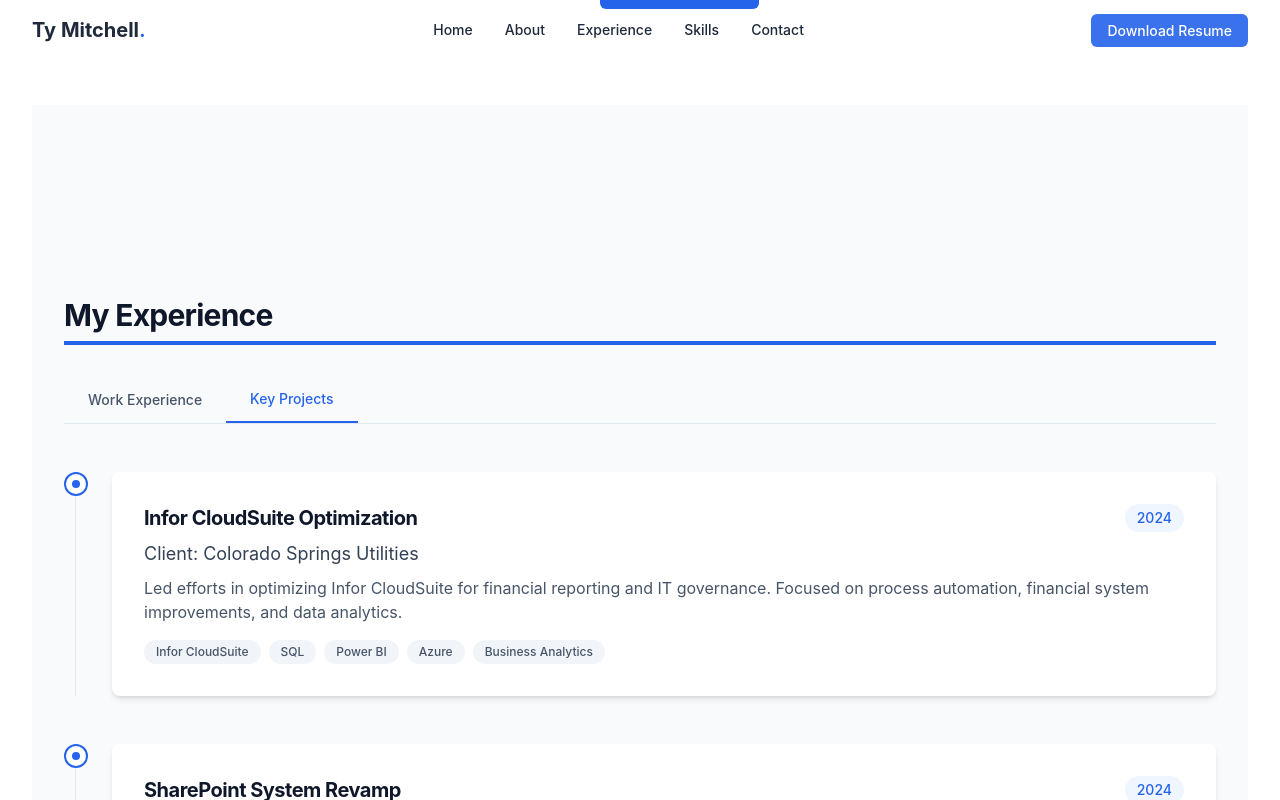
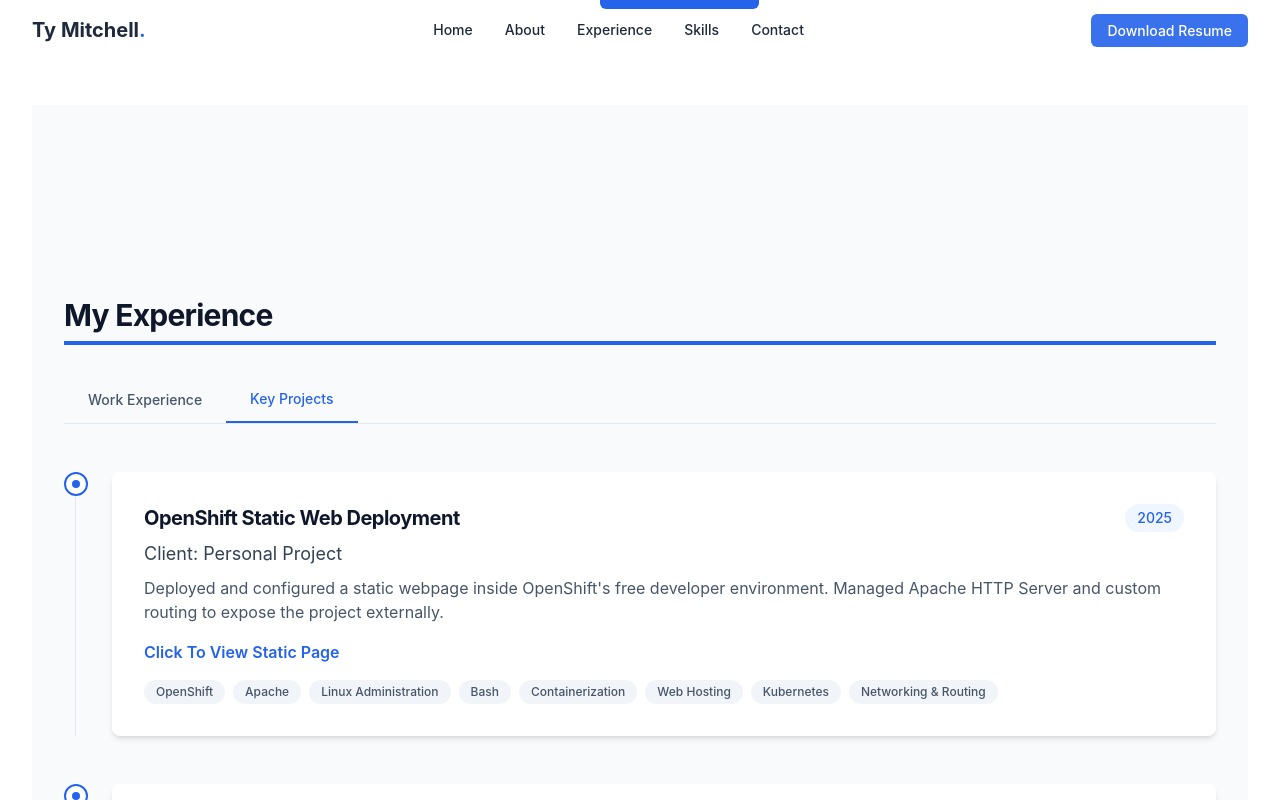
Before and after one commit to trailheadwebdesign/TyMitchell, a React (Vite) app: page / in a window 1280 px wide. Both pictures are taken after a click on the button "Key Projects". Shown: the part 1867-2667 px from the top of the page. Built offline with nearby package versions, Linux system fonts and the light colour scheme.

Commit message:
Added Openshift

```diff
--- a/src/components/Experience.jsx
+++ b/src/components/Experience.jsx
@@ -10,7 +10,7 @@
         company: "Colorado Springs Utilities",
         period: "2024 - Present",
         description: "Managing Infor CloudSuite ERP system, IT governance, and business process automation. Working on data analytics, financial reporting, and optimizing enterprise applications to drive efficiency.",
-        technologies: ["Infor CloudSuite", "Azure", "Python", "Power BI", "Power Automate", "IT Liason", "SharePoint", "Project Management"]
+        technologies: ["Infor CloudSuite", "Azure", "Python", "Power BI", "Power Automate", "IT Liaison", "SharePoint", "Project Management"]
       },
       {
         title: "Lead Technician",
@@ -28,6 +28,14 @@
       }
     ],
     projects: [
+      {
+        title: "OpenShift Static Web Deployment",
+        client: "Personal Project",
+        period: "2025",
+        description: "Deployed and configured a static webpage inside OpenShift's free developer environment. Managed Apache HTTP Server and custom routing to expose the project externally.",
+        technologies: ["OpenShift", "Apache", "Linux Administration", "Bash", "Containerization", "Web Hosting", "Kubernetes", "Networking & Routing"],
+        link: "http://tys-test-dev-tmitchea-dev.apps.rm1.0a51.p1.openshiftapps.com/"
+      },
       {
         title: "Infor CloudSuite Optimization",
         client: "Colorado Springs Utilities",
@@ -92,7 +100,7 @@
           {experiences[activeTab].map((item, index) => (
             <div key={index} className="mb-12 relative">
 
-              {/* Timeline connector (gray line) - now fully extended to the bottom of the last item */}
+              {/* Timeline connector (gray line) */}
               <div
                 className={`absolute left-[11px] top-6 w-px bg-slate-200 ${
                   index === experiences[activeTab].length - 1 ? "h-full bottom-0" : "bottom-0"
@@ -119,7 +127,19 @@
 
                 <p className="text-slate-600 mb-4">{item.description}</p>
 
-                <div className="flex flex-wrap gap-2">
+                {/* External Link for OpenShift Project */}
+                {item.link && (
+                  <a
+                    href={item.link}
+                    target="_blank"
+                    rel="noopener noreferrer"
+                    className="text-blue-600 font-semibold hover:underline"
+                  >
+                    Click To View Static Page
+                  </a>
+                )}
+
+                <div className="flex flex-wrap gap-2 mt-4">
                   {item.technologies.map((tech) => (
                     <span key={tech} className="text-xs font-medium text-slate-600 bg-slate-100 px-3 py-1 rounded-full">
                       {tech}
```
